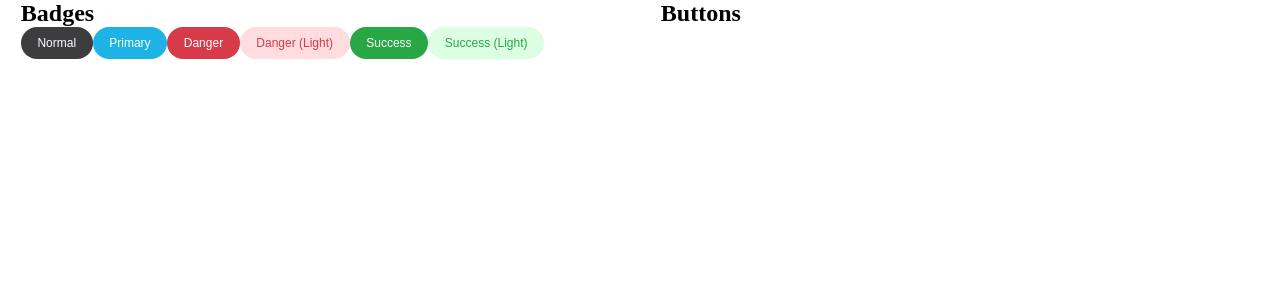
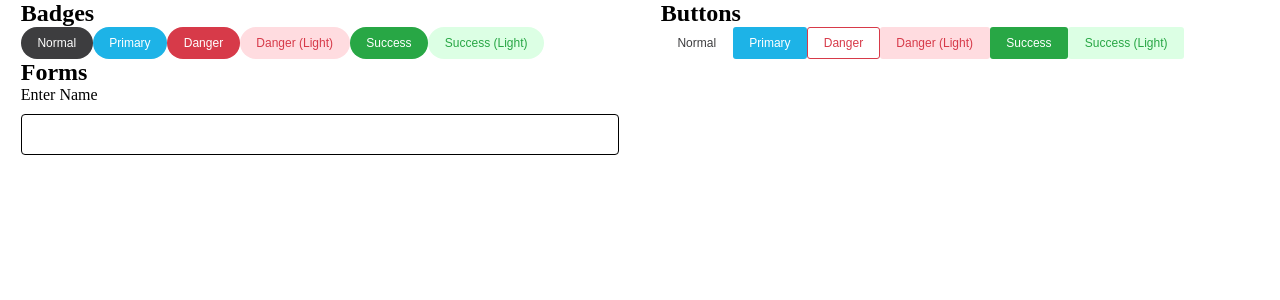
Before and after one commit to MatthewKosloski/sfdc-subscriber, a React (Create React App) app in the folder client/: page / in a window 1280 px wide. Shown: the top 300 px of the page. Built offline with nearby package versions, Linux system fonts and the light colour scheme.

Commit message:
updated app

```diff
--- a/client/src/App.tsx
+++ b/client/src/App.tsx
@@ -3,10 +3,15 @@ import { ThemeProvider } from 'styled-components';
 
 import Container from './design-system/layout/container';
 import { Row, Column } from './design-system/layout/grid';
-import Badge from './design-system/components/atoms/Badge';
 import theme from './theme';
 
 import GlobalStyle from './components/GlobalStyle';
+
+import Badge from './design-system/components/atoms/Badge';
+import Button from './design-system/components/atoms/Button';
+import Label from './design-system/components/atoms/Label';
+import TextInput from './design-system/components/atoms/TextInput';
+
 
 const App: React.FC = () => {
 	return(
@@ -30,6 +35,23 @@ const App: React.FC = () => {
 						</Column>
 						<Column sizes={[['XS', 12], ['SM', 6]]}>
 							<h2>Buttons</h2>
+							<Row>
+								<Column>
+									<Button small transparent>Normal</Button>
+									<Button variant="primary" small>Primary</Button>
+									<Button variant="danger" small outline>Danger</Button>
+									<Button variant="dangerLight" small>Danger (Light)</Button>
+									<Button variant="success" small>Success</Button>
+									<Button variant="successLight" small>Success (Light)</Button>
+								</Column>
+							</Row>
+						</Column>
+					</Row>
+					<Row>
+						<Column sizes={[['XS', 12], ['SM', 6]]}>
+							<h2>Forms</h2>
+							<Label htmlFor="foo">Enter Name</Label>
+							<TextInput id="foo"></TextInput>
 						</Column>
 					</Row>
 				</Container>
```
